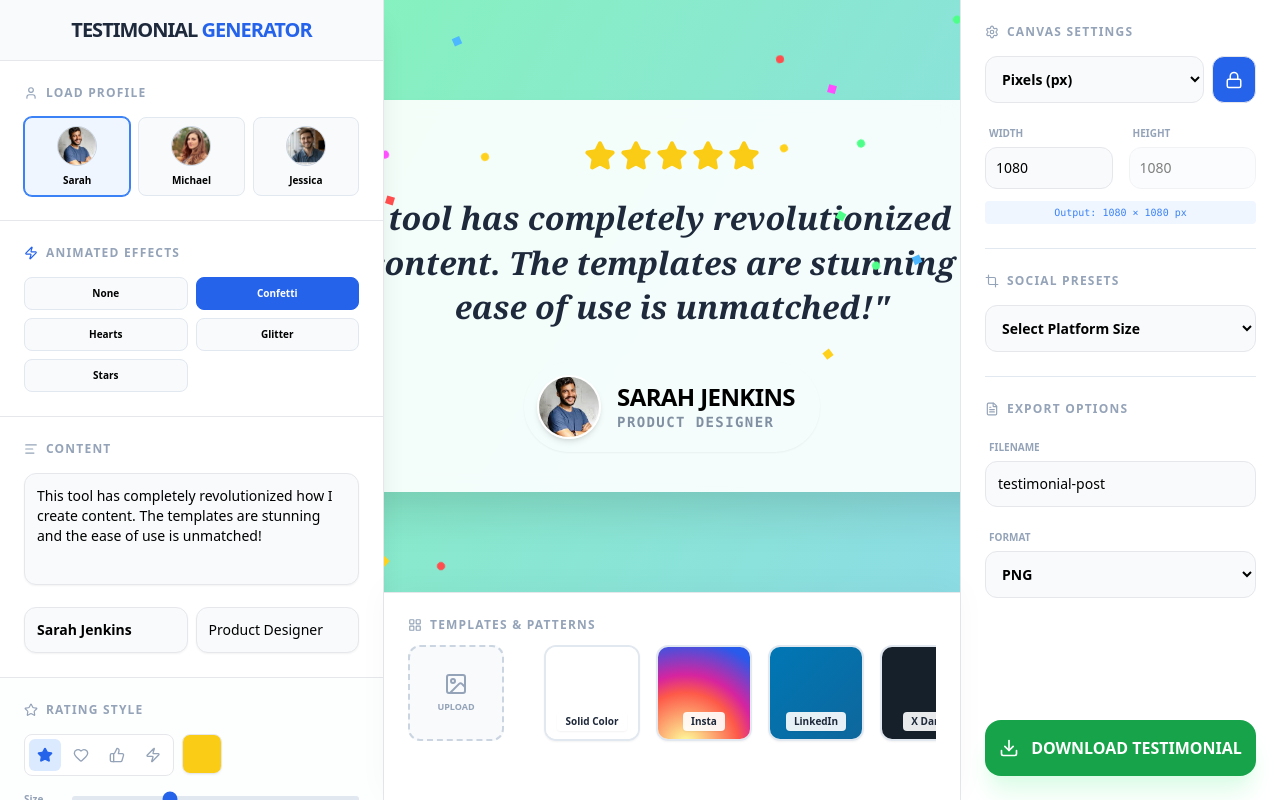
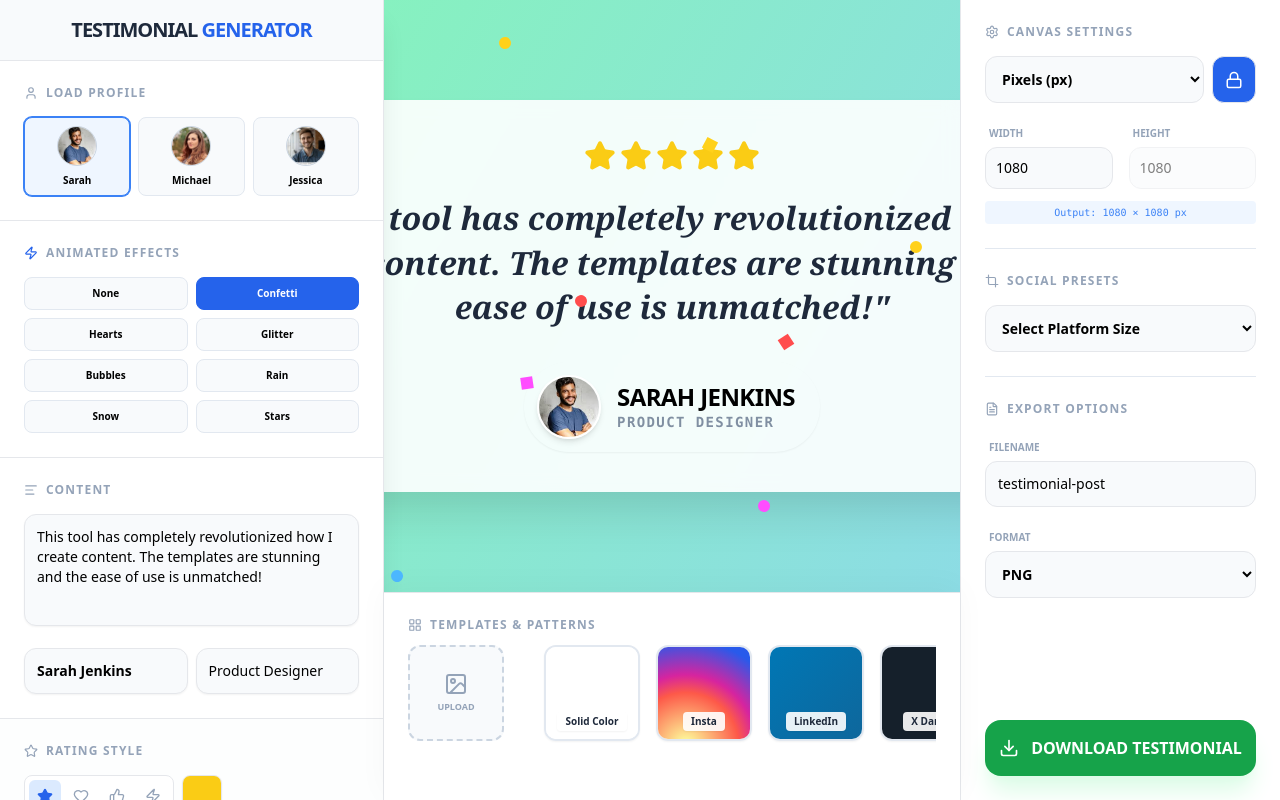
Before and after one commit to Pavtra22/testimonial_generator, a React (Vite) app: page / in a window 1280 px wide. Both pictures are taken after a click on the button "Confetti". Built offline with nearby package versions, Linux system fonts and the light colour scheme.

Commit message:
Completed

```diff
--- a/src/components/EditorSidebar.jsx
+++ b/src/components/EditorSidebar.jsx
@@ -76,7 +76,7 @@ export default function EditorSidebar({ config, setConfig }) {
           <Zap size={14} className="text-blue-600" /> Animated Effects
         </h3>
         <div className="grid grid-cols-2 gap-2">
-          {['none', 'confetti', 'hearts', 'glitter', 'stars'].map((effect) => (
+          {['none', 'confetti', 'hearts', 'glitter','bubbles', 'rain', 'snow', 'stars'].map((effect) => (
             <button
               key={effect}
               onClick={() => setConfig({ ...config, effectType: effect })}
--- a/src/components/EffectsOverlay.jsx
+++ b/src/components/EffectsOverlay.jsx
@@ -1,84 +1,135 @@
-import React from 'react';
+import React, { useState, useEffect } from 'react';
 
 export default function EffectsOverlay({ type }) {
+  const [time, setTime] = useState(Date.now());
+
+  // Force a re-render every frame to update particle positions
+  useEffect(() => {
+    let frame;
+    const tick = () => {
+      setTime(Date.now());
+      frame = requestAnimationFrame(tick);
+    };
+    frame = requestAnimationFrame(tick);
+    return () => cancelAnimationFrame(frame);
+  }, []);
+
   if (!type || type === 'none') return null;
 
-  const particles = Array.from({ length: 30 });
+  const particleCount = 25;
+  const particles = Array.from({ length: particleCount }).map((_, i) => ({
+    id: i,
+    seed: (i + 1) * 137.5, // Unique offset for each particle
+    speed: 0.2 + (i % 5) * 0.1,
+    left: (i * (100 / particleCount) + (i % 3)) % 100,
+  }));
 
   return (
     <div className="absolute inset-0 pointer-events-none overflow-hidden z-20">
-      {/* CONFETTI EFFECT */}
-      {type === 'confetti' && (
-        <div className="absolute inset-0">
-          {particles.map((_, i) => (
+      {particles.map((p) => {
+        // Calculate vertical progress (0 to 1) based on time
+        const duration = 4000 / p.speed;
+        const progress = ((time + p.seed) % duration) / duration;
+
+        // Effects Logic
+        if (type === 'hearts') {
+          return (
             <div
-              key={i}
-              className="absolute w-2 h-2 animate-bounce"
-              style={{
-                left: `${Math.random() * 100}%`,
-                top: `-20px`,
-                backgroundColor: ['#ff4d4d', '#4db8ff', '#4dff88', '#ffd11a', '#ff4dff'][i % 5],
-                animation: `fall ${2 + Math.random() * 3}s linear infinite`,
-                animationDelay: `${Math.random() * 2}s`,
-                borderRadius: Math.random() > 0.5 ? '50%' : '0%'
-              }}
-            />
-          ))}
-        </div>
-      )}
-
-      {/* HEARTS EFFECT */}
-      {type === 'hearts' && (
-        <div className="absolute inset-0">
-          {particles.map((_, i) => (
-            <div
-              key={i}
+              key={p.id}
               className="absolute text-2xl"
               style={{
-                left: `${Math.random() * 100}%`,
-                bottom: `-30px`,
-                animation: `floatUp ${4 + Math.random() * 4}s ease-in infinite`,
-                animationDelay: `${Math.random() * 5}s`,
-                opacity: 0.8
+                left: `${p.left}%`,
+                bottom: `${progress * 110 - 10}%`, // Moves from bottom to top
+                opacity: 1 - progress,
+                transform: `translateX(${Math.sin(progress * 10) * 20}px) scale(${0.5 + progress})`,
               }}
             >
               ❤️
             </div>
-          ))}
-        </div>
-      )}
+          );
+        }
 
-      {/* GLITTER / STARS EFFECT */}
-      {(type === 'glitter' || type === 'stars') && (
-        <div className="absolute inset-0">
-          {particles.map((_, i) => (
+        if (type === 'confetti') {
+          return (
             <div
-              key={i}
-              className="absolute bg-white rounded-full animate-ping"
+              key={p.id}
+              className="absolute w-3 h-3"
               style={{
-                left: `${Math.random() * 100}%`,
-                top: `${Math.random() * 100}%`,
-                width: `${2 + Math.random() * 4}px`,
-                height: `${2 + Math.random() * 4}px`,
-                boxShadow: '0 0 10px 2px rgba(255, 255, 255, 0.8)',
-                animationDuration: `${1 + Math.random() * 2}s`,
-                animationDelay: `${Math.random() * 3}s`
+                left: `${p.left}%`,
+                top: `${progress * 110 - 10}%`, // Moves from top to bottom
+                backgroundColor: ['#ff4d4d', '#4db8ff', '#4dff88', '#ffd11a', '#ff4dff'][p.id % 5],
+                transform: `rotate(${progress * 720}deg)`,
+                borderRadius: p.id % 2 === 0 ? '50%' : '0%'
               }}
             />
-          ))}
-        </div>
-      )}
+          );
+        }
 
-      <style>{`
-        @keyframes fall {
-          to { transform: translateY(110vh) rotate(720deg); }
+        if (type === 'bubbles') {
+          return (
+            <div
+              key={p.id}
+              className="absolute rounded-full border border-white/40 bg-white/10 backdrop-blur-[1px]"
+              style={{
+                left: `${p.left}%`,
+                bottom: `${progress * 110 - 10}%`,
+                width: `${20 + (p.id % 4) * 10}px`,
+                height: `${20 + (p.id % 4) * 10}px`,
+                opacity: 0.6 - (progress * 0.5),
+              }}
+            />
+          );
         }
-        @keyframes floatUp {
-          0% { transform: translateY(0) scale(0.5); opacity: 0; }
-          20% { opacity: 1; }
-          100% { transform: translateY(-110vh) translateX(${Math.random() * 100 - 50}px) scale(1.2); opacity: 0; }
+
+        if (type === 'rain') {
+          return (
+            <div
+              key={p.id}
+              className="absolute bg-blue-400/40 w-[2px] h-6"
+              style={{
+                left: `${p.left}%`,
+                top: `${((progress * 2) % 1) * 110 - 10}%`,
+                transform: `rotate(15deg)`,
+              }}
+            />
+          );
         }
-      `}</style>
+
+        if (type === 'snow') {
+          return (
+            <div
+              key={p.id}
+              className="absolute bg-white rounded-full opacity-80"
+              style={{
+                left: `${p.left}%`,
+                top: `${progress * 110 - 10}%`,
+                width: `${5 + (p.id % 5)}px`,
+                height: `${5 + (p.id % 5)}px`,
+                filter: 'blur(1px)',
+              }}
+            />
+          );
+        }
+
+        if (type === 'glitter' || type === 'stars') {
+            const sparkle = Math.sin(time / 200 + p.seed) > 0;
+            return (
+              <div
+                key={p.id}
+                className={`absolute bg-white rounded-full transition-opacity duration-300 ${sparkle ? 'opacity-100' : 'opacity-20'}`}
+                style={{
+                  left: `${p.left}%`,
+                  top: `${(p.seed % 100)}%`,
+                  width: '4px',
+                  height: '4px',
+                  boxShadow: '0 0 8px 2px white',
+                }}
+              />
+            );
+          }
+
+        return null;
+      })}
     </div>
   );
 }
--- a/src/pages/Generator.jsx
+++ b/src/pages/Generator.jsx
@@ -50,7 +50,7 @@ export default function Generator() {
     if (config.format === 'MP4') {
       try {
         const recordingCanvas = document.createElement('canvas');
-        const scale = 2;
+        const scale = 1.5; // Slightly lower scale for faster processing
         recordingCanvas.width = element.offsetWidth * scale;
         recordingCanvas.height = element.offsetHeight * scale;
         const ctx = recordingCanvas.getContext('2d', { alpha: false });
@@ -59,13 +59,11 @@ export default function Generator() {
         const recorder = new RecordRTC(stream, {
           type: 'video',
           mimeType: 'video/mp4',
-          bitsPerSecond: 12800000,
-          video: { width: recordingCanvas.width, height: recordingCanvas.height }
+          bitsPerSecond: 12800000
         });
 
         recorder.startRecording();
-
-        const duration = 7000; // 7 seconds recording
+        const duration = 7000;
         const startTime = Date.now();
 
         const captureFrame = async () => {
@@ -76,12 +74,15 @@ export default function Generator() {
               scale: scale,
               useCORS: true,
               allowTaint: true,
-              backgroundColor: '#ffffff',
+              backgroundColor: null,
               logging: false
             });
-            ctx.clearRect(0, 0, recordingCanvas.width, recordingCanvas.height);
+
+            // Draw background and then the captured frame
+            ctx.fillStyle = "#ffffff";
+            ctx.fillRect(0, 0, recordingCanvas.width, recordingCanvas.height);
             ctx.drawImage(tempCanvas, 0, 0);
-            await new Promise(r => setTimeout(r, 16));
+
             requestAnimationFrame(captureFrame);
           } else {
             recorder.stopRecording(() => {
@@ -95,7 +96,7 @@ export default function Generator() {
           }
         };
 
-        captureFrame();
+        await captureFrame();
       } catch (error) {
         console.error("Video Capture Error:", error);
         setIsDownloading(false);
```
